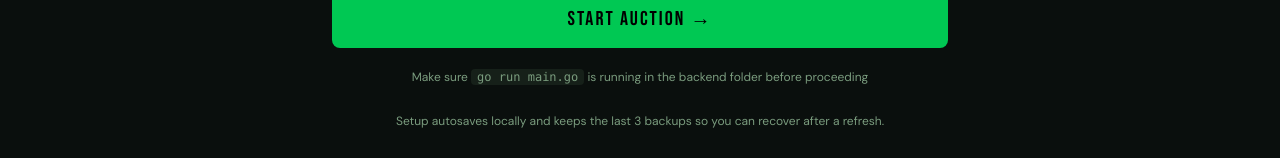
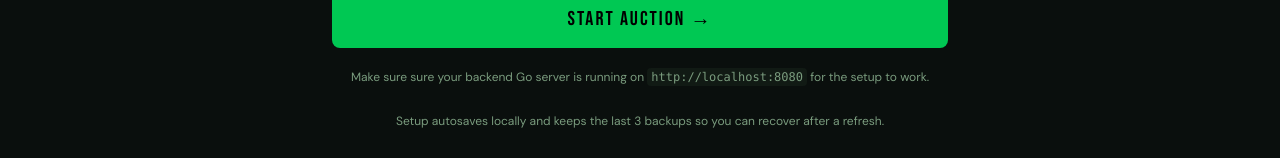
Before and after one commit to thepavansai/IG-Cricket-Auction, a React (Vite) app in the folder frontend/: page / in a window 1280 px wide. Shown: the part 655-813 px from the top of the page. Built offline with nearby package versions, Linux system fonts and the light colour scheme.

Commit message:
Update setup instructions to specify backend server URL for proper functionality

```diff
--- a/frontend/src/views/SetupView.jsx
+++ b/frontend/src/views/SetupView.jsx
@@ -295,7 +295,7 @@ export default function SetupView({ onComplete }) {
         </button>
 
         <p style={{ color: 'var(--muted)', fontSize: '0.75rem', textAlign: 'center', margin: 0 }}>
-          Make sure <code style={{ background: 'var(--bg3)', padding: '1px 6px', borderRadius: '4px' }}>go run main.go</code> is running in the backend folder before proceeding
+          Make sure sure your backend Go server is running on <code style={{ background: 'var(--bg2)', padding: '2px 4px', borderRadius: '4px' }}>http://localhost:8080</code> for the setup to work.
         </p>
         <p style={{ color: 'var(--muted)', fontSize: '0.75rem', textAlign: 'center', margin: '6px 0 0' }}>
           Setup autosaves locally and keeps the last 3 backups so you can recover after a refresh.
```
